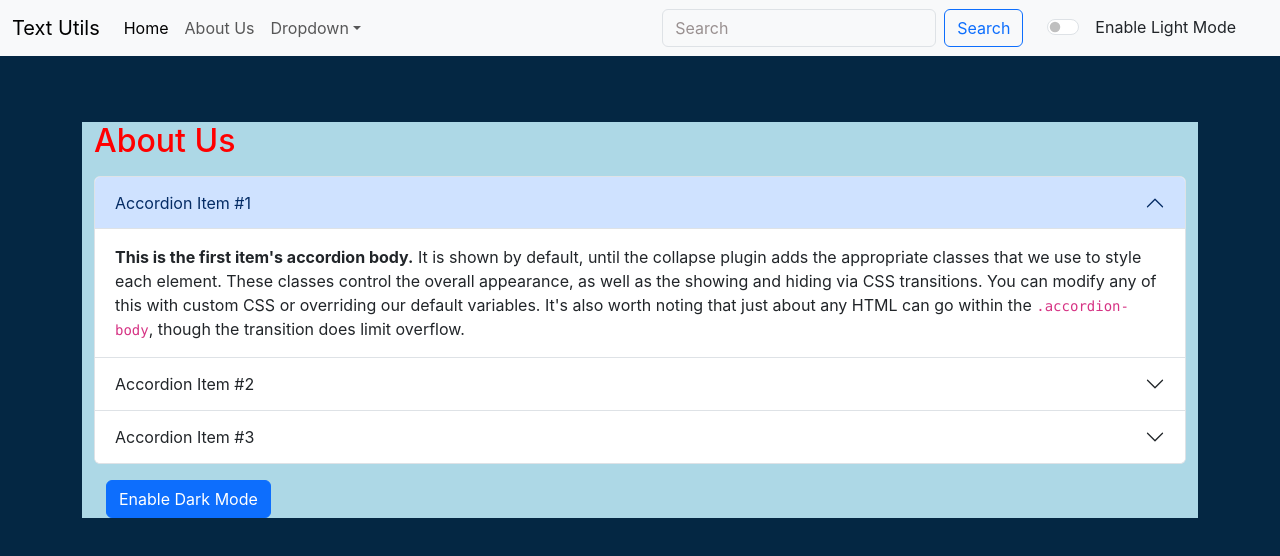
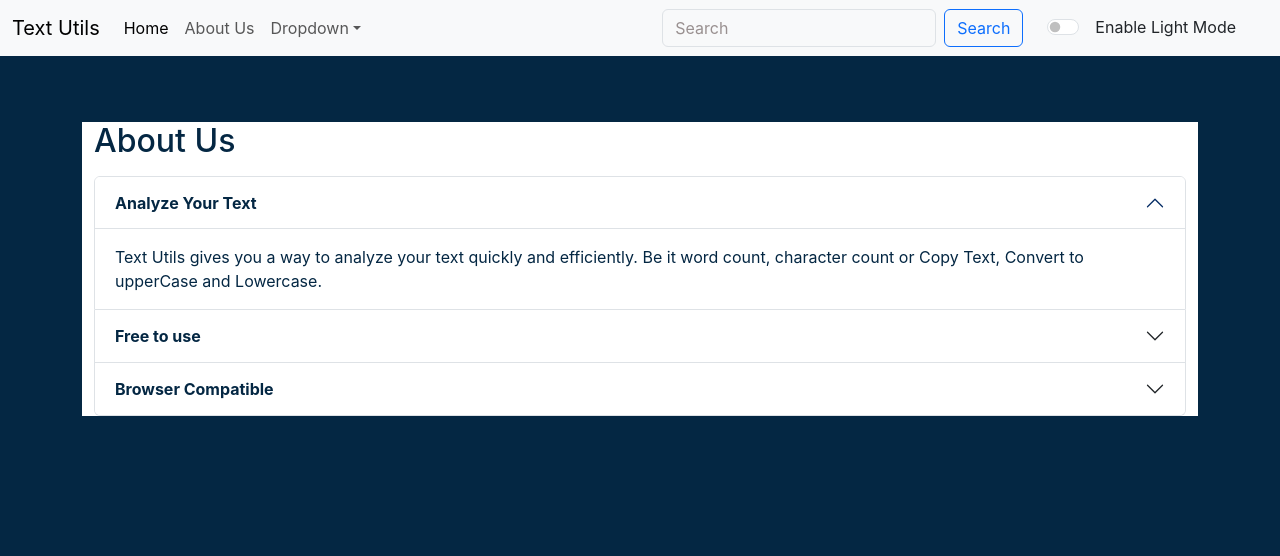
Before and after one commit to baqar-abbas/text-utility-react-app, a React (Create React App) app: page /about in a window 1280 px wide. Shown: the top 556 px of the page. Built offline with nearby package versions, Linux system fonts and the light colour scheme.

Commit message:
improve dark mode/ light mode of About component.
Fine tune the application for debugging purpose.

```diff
--- a/public/index.html
+++ b/public/index.html
@@ -7,7 +7,7 @@
     <meta name="theme-color" content="#000000" />
     <meta
       name="description"
-      content="Text Utils is a utility which can be used to manipulate your text."
+      content="Text Utility is a Text based utility which provides features like converting text to uppercase, lowercase and other text manipulation features."
     />
     <link rel="apple-touch-icon" href="%PUBLIC_URL%/texticon.png" />
     <link href="https://cdn.jsdelivr.net/npm/bootstrap@5.3.2/dist/css/bootstrap.min.css" rel="stylesheet" integrity="sha384-T3c6CoIi6uLrA9TneNEoa7RxnatzjcDSCmG1MXxSR1GAsXEV/Dwwykc2MPK8M2HN" crossorigin="anonymous">
--- a/src/App.js
+++ b/src/App.js
@@ -52,7 +52,6 @@ function App() {
       <Route exact path="/" element = {<TextForm heading="Enter the Text to Analyze" mode={mode} showAlert={showAlert}/>}/>
       <Route exact path="/about" element = {<About mode={mode}/>}/>
     </Routes>
-
     </div>
     </>
   );
--- a/src/components/About.js
+++ b/src/components/About.js
@@ -1,71 +1,53 @@
-import React, {useState} from 'react'
+import React from 'react'
 
-const About = () => {
+const About = (props) => {
 
-    const [myStyle, setMyStyle] = useState({
-        color: 'red',
-        backgroundColor: 'lightblue'
-    });
+    let myStyle = {
+      color: props.mode === 'dark'?'white':'#042743',
+      // backgroundColor: props.mode === 'dark'?'white':'#042743'
+      backgroundColor: props.mode === 'dark'?'rgb(36 74 104)':'white',
+    }
 
-    const handleClick = () => {
-        if(myStyle.color === 'red') {
-            setMyStyle({
-                color: 'green',
-                backgroundColor: 'darkgrey'
-            })
-            document.getElementById('modeButton').textContent = 'Enable Light Mode'
-        }
-        else {
-            setMyStyle({
-                color: 'red',
-                backgroundColor: 'lightblue'
-            })
-            document.getElementById('modeButton').textContent = 'Enable Dark Mode'
-        }
-    }
   return (
     <div className='container' style={myStyle}>
         <h2 className='my-3'>About Us</h2>
     <div className="accordion" id="accordionExample">
   <div className="accordion-item">
     <h2 className="accordion-header">
-      <button className="accordion-button" type="button" data-bs-toggle="collapse" data-bs-target="#collapseOne" aria-expanded="true" aria-controls="collapseOne">
-        Accordion Item #1
+      <button className="accordion-button" type="button" style={myStyle} data-bs-toggle="collapse" data-bs-target="#collapseOne" aria-expanded="true" aria-controls="collapseOne">
+      <strong>Analyze Your Text</strong>
       </button>
     </h2>
-    <div id="collapseOne" className="accordion-collapse collapse show" data-bs-parent="#accordionExample">
+    <div id="collapseOne" className="accordion-collapse collapse show" style={myStyle} data-bs-parent="#accordionExample">
       <div className="accordion-body">
-        <strong>This is the first item's accordion body.</strong> It is shown by default, until the collapse plugin adds the appropriate classes that we use to style each element. These classes control the overall appearance, as well as the showing and hiding via CSS transitions. You can modify any of this with custom CSS or overriding our default variables. It's also worth noting that just about any HTML can go within the <code>.accordion-body</code>, though the transition does limit overflow.
+      Text Utils gives you a way to analyze your text quickly and efficiently. Be it word count, character count or Copy Text, Convert to upperCase and Lowercase.
       </div>
     </div>
   </div>
   <div className="accordion-item">
     <h2 className="accordion-header">
-      <button className="accordion-button collapsed" type="button" data-bs-toggle="collapse" data-bs-target="#collapseTwo" aria-expanded="false" aria-controls="collapseTwo">
-        Accordion Item #2
+      <button className="accordion-button collapsed" style={myStyle} type="button" data-bs-toggle="collapse" data-bs-target="#collapseTwo" aria-expanded="false" aria-controls="collapseTwo">
+      <strong>Free to use</strong>
       </button>
     </h2>
-    <div id="collapseTwo" className="accordion-collapse collapse" data-bs-parent="#accordionExample">
+    <div id="collapseTwo" className="accordion-collapse collapse" style={myStyle} data-bs-parent="#accordionExample">
       <div className="accordion-body">
-        <strong>This is the second item's accordion body.</strong> It is hidden by default, until the collapse plugin adds the appropriate classes that we use to style each element. These classes control the overall appearance, as well as the showing and hiding via CSS transitions. You can modify any of this with custom CSS or overriding our default variables. It's also worth noting that just about any HTML can go within the <code>.accordion-body</code>, though the transition does limit overflow.
+      Text Utils is a free character counter tool that provides instant character count & word count statistics for a given text. Text Utils reports the number of words and characters. Thus it is suitable for writing text with word/ character limit.
       </div>
     </div>
   </div>
   <div className="accordion-item">
     <h2 className="accordion-header">
-      <button className="accordion-button collapsed" type="button" data-bs-toggle="collapse" data-bs-target="#collapseThree" aria-expanded="false" aria-controls="collapseThree">
-        Accordion Item #3
+      <button className="accordion-button collapsed" type="button" style={myStyle} data-bs-toggle="collapse" data-bs-target="#collapseThree" aria-expanded="false" aria-controls="collapseThree">
+      <strong>Browser Compatible</strong>
       </button>
     </h2>
-    <div id="collapseThree" className="accordion-collapse collapse" data-bs-parent="#accordionExample">
+    <div id="collapseThree" className="accordion-collapse collapse" style={myStyle} data-bs-parent="#accordionExample">
       <div className="accordion-body">
-        <strong>This is the third item's accordion body.</strong> It is hidden by default, until the collapse plugin adds the appropriate classes that we use to style each element. These classes control the overall appearance, as well as the showing and hiding via CSS transitions. You can modify any of this with custom CSS or overriding our default variables. It's also worth noting that just about any HTML can go within the <code>.accordion-body</code>, though the transition does limit overflow.
+      This word counter software works in any web browsers such as Chrome, Firefox, Internet Explorer, Safari, Opera. It suits to count characters in facebook, blog, books, excel document, pdf document, essays, etc.
       </div>
     </div>
   </div>
-</div>
-<div className="container my-3">
-<button type="button" id='modeButton' className="btn btn-primary" onClick={handleClick}>Enable Dark Mode</button>
 </div>
     </div>
   )
--- a/src/components/Alert.js
+++ b/src/components/Alert.js
@@ -7,7 +7,7 @@ const Alert = (props) => {
     }
   return (
     <div style={{height: '50px'}}>
-    {props.alert && <div class={`alert alert-${props.alert.type} alert-dismissible fade show`} role="alert">
+    {props.alert && <div className={`alert alert-${props.alert.type} alert-dismissible fade show`} role="alert">
   <strong>{capitalize(props.alert.type)}</strong>: {props.alert.msg}
   {/* <button type="button" class="btn-close" data-bs-dismiss="alert" aria-label="Close"></button> */}
 </div>}
--- a/src/components/TextForm.js
+++ b/src/components/TextForm.js
@@ -30,6 +30,7 @@ const handleCopy = () => {
   let selectedText = document.getElementById("myBox");
   selectedText.select();
   navigator.clipboard.writeText(selectedText.value);
+  document.getSelection().removeAllRanges();
   props.showAlert("Text has been copied", "success");
 }
 
@@ -45,16 +46,16 @@ const handleExtraSpaces = () => {
 <div className="mb-3">
   <textarea className="form-control" value={text} placeholder='Enter text here' onChange={handleonChange} id="myBox" rows="8"></textarea>
 </div>
-<button disabled={text.length === 0} className="btn btn-primary" onClick = {handleUpClick}>Convert to UpperCase</button>
-<button disabled={text.length === 0} className="btn btn-primary mx-2" onClick = {handleLowClick}>Convert to LowerCase</button>
-<button disabled={text.length === 0} className="btn btn-primary custom" onClick = {handleClearText}>Clear your Text</button>
-<button disabled={text.length === 0} className="btn btn-primary custom mx-2" onClick = {handleCopy}>Copy to Clipboard</button>
-<button disabled={text.length === 0} className="btn btn-primary custom" onClick = {handleExtraSpaces}>Remove Extra Spaces</button>
+<button disabled={text.length === 0} className="btn btn-primary my-1" onClick = {handleUpClick}>Convert to UpperCase</button>
+<button disabled={text.length === 0} className="btn btn-primary mx-2 my-1" onClick = {handleLowClick}>Convert to LowerCase</button>
+<button disabled={text.length === 0} className="btn btn-primary custom my-1" onClick = {handleClearText}>Clear your Text</button>
+<button disabled={text.length === 0} className="btn btn-primary custom mx-2 my-1" onClick = {handleCopy}>Copy to Clipboard</button>
+<button disabled={text.length === 0} className="btn btn-primary custom my-1" onClick = {handleExtraSpaces}>Remove Extra Spaces</button>
 </div>
 <div className="container my-3">
   <h2>Your Text Summary</h2>
-  <p>{text.split(" ").length} words, {text.length} characters</p>
-  <p>{0.008 * text.split(" ").length} Minutes to read</p>
+  <p>{text.split(" ").filter((element)=> element.length!==0).length} words, {text.length} characters</p>
+  <p>{0.008 * text.split(" ").filter((element)=>element.length!==0).length} Minutes to read</p>
   <h3>Preview</h3>
   <p>{text.length>0?text:'Enter something in the Textbox above to Preview here'}</p>
 </div>
```
